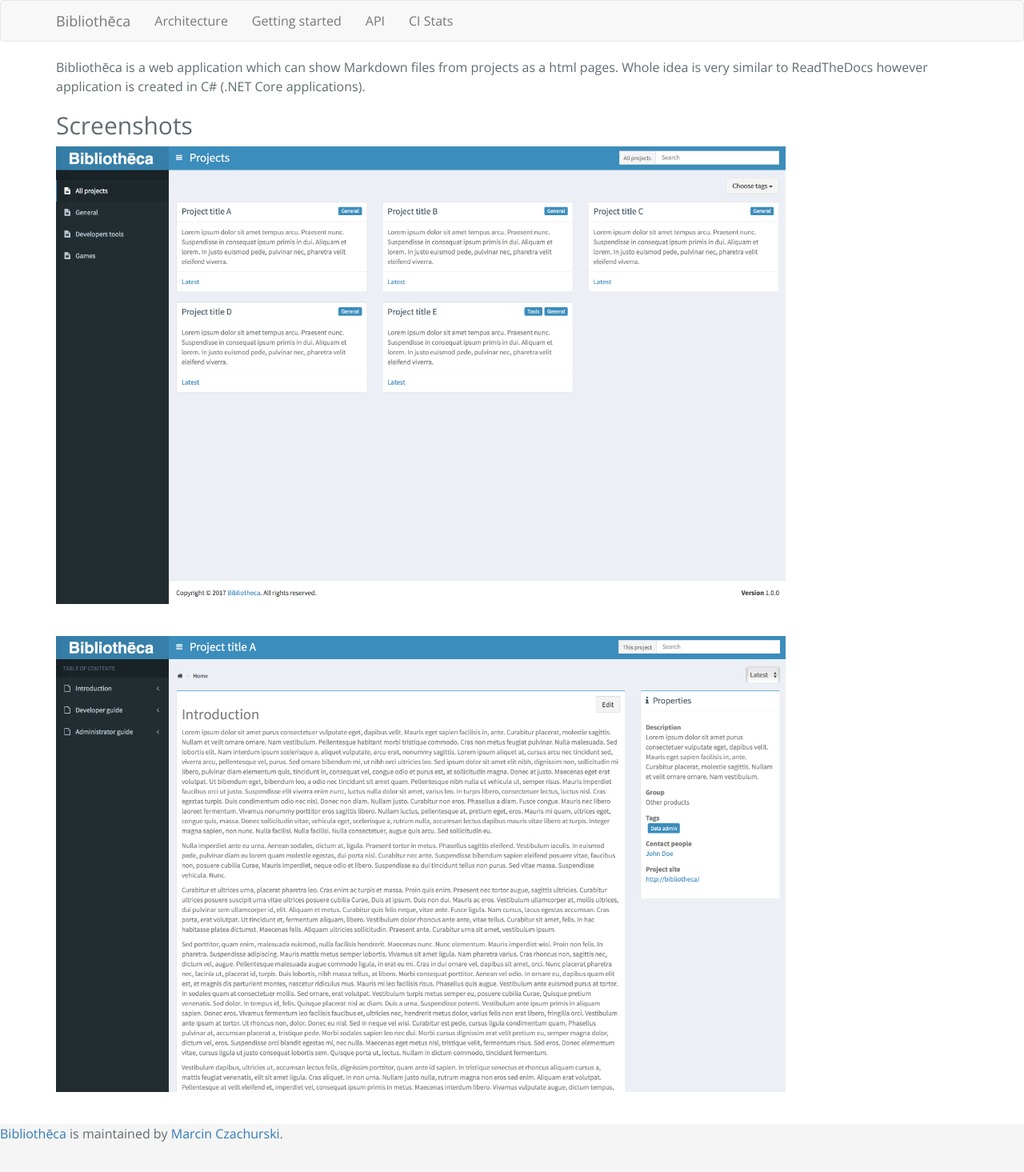
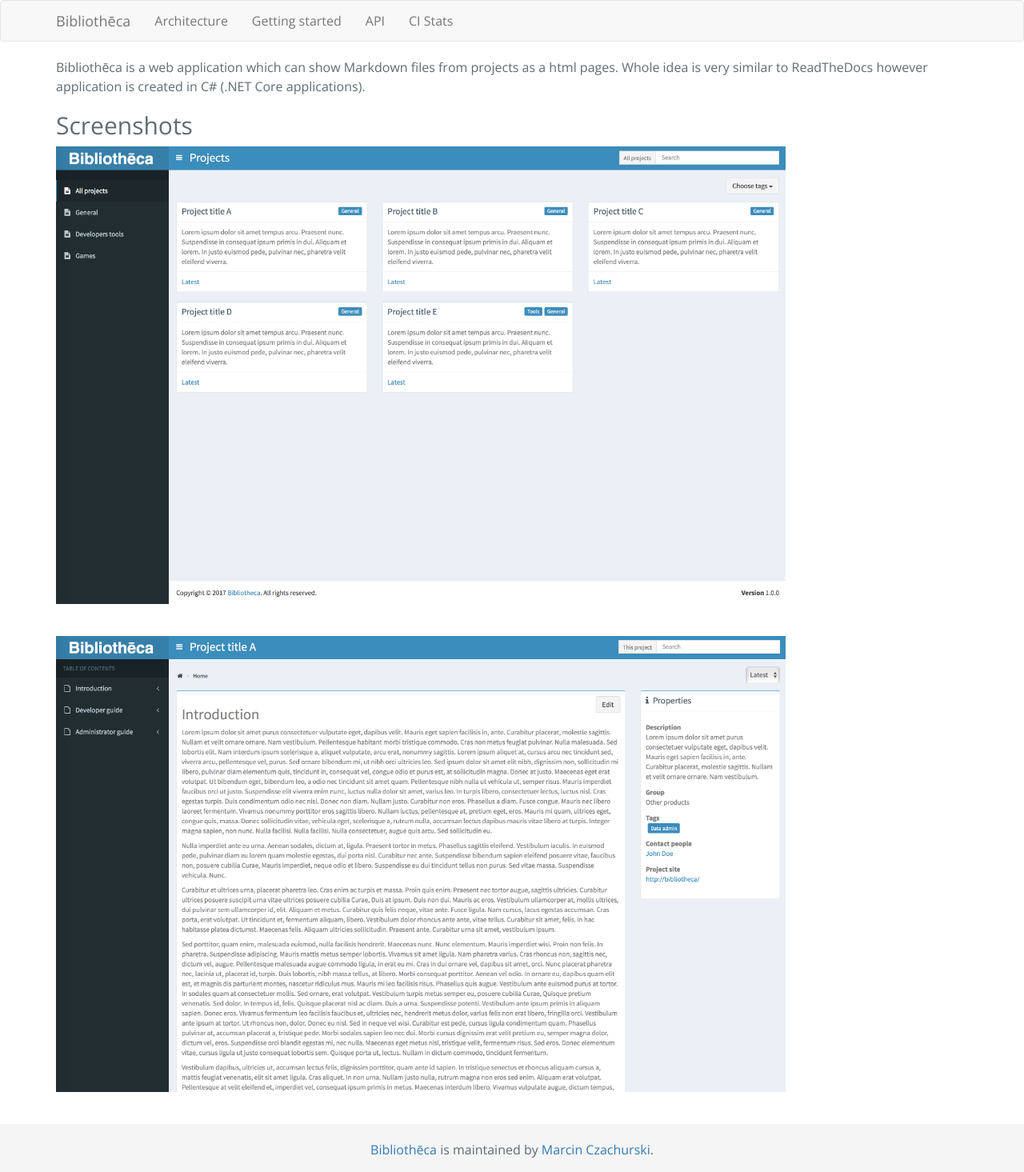
Before and after one commit to BibliothecaTeam/bibliothecateam.github.io, a Jekyll site: the page built from index.md, in a window 1280 px wide. Shown: the whole page at 80% size. Built offline with Jekyll 4.4.1, drawn with Linux system fonts in a browser that asks for light colours; nearby versions of some CDN libraries; our own code applies the rules of GitHub Pages for plain Markdown files.

```diff
--- a/css/style.css
+++ b/css/style.css
@@ -147,9 +147,11 @@
 }
 
 .footer {
-  position: absolute;
-  bottom: 0;
-  width: 100%;
-  height: 60px;
-  background-color: #f5f5f5;
+    position: absolute;
+    bottom: 0;
+    width: 100%;
+    height: 60px;
+    background-color: #f5f5f5;
+    text-align: center;
+    padding-top: 20px;
 }
```
